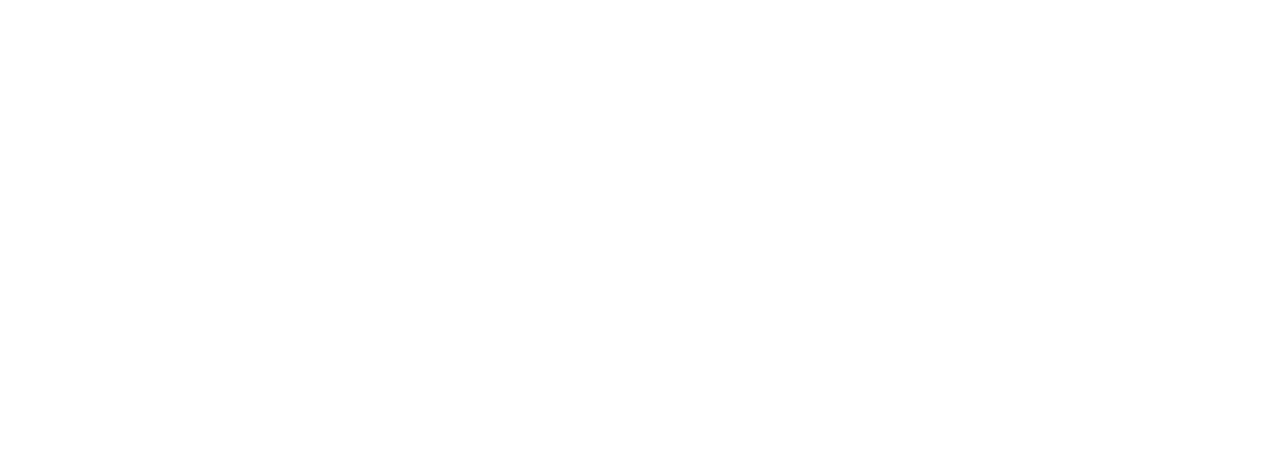
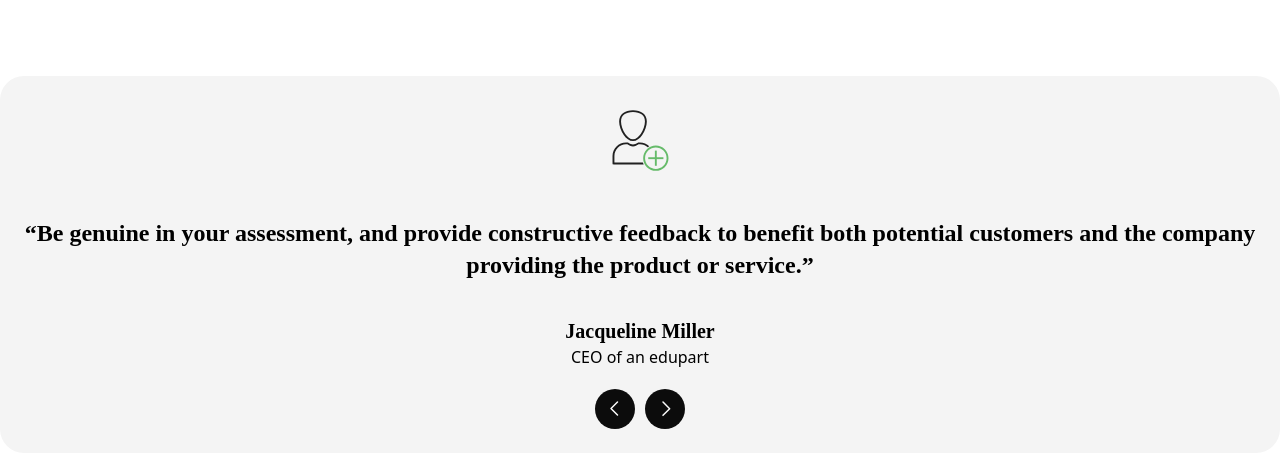
Before and after one commit to hrshit/QuickKit, a React (Vite) app: page / in a window 1280 px wide. Shown: the part 4559-5017 px from the top of the page. Before the commit the page ends 4643 px from the top, so only its background shows below. Built offline with nearby package versions, Linux system fonts and the light colour scheme.

Commit message:
testimonial added

```diff
--- a/src/App.jsx
+++ b/src/App.jsx
@@ -8,6 +8,7 @@
 import { Process } from "./components/process";
 import { Project } from "./components/Project/Project";
 import { Testimonial } from "./components/Testimonial";
+import { footer } from "./components/footer";
 
 function App() {
   return (
@@ -17,7 +18,8 @@
       <About/>
       <Process />
       <Project />
-      <Testimonial/>
+      <Testimonial />
+      <footer/>
     </>
   );
 
--- a/src/components/Testimonial/Testimonial.jsx
+++ b/src/components/Testimonial/Testimonial.jsx
@@ -4,14 +4,28 @@
 
 const Testimonial = () => {
     return (
-        <div>
-            <Container>
-                <div className="flex  justify-center">
+      <div className="flex justify-center">
+        <Container>
+          <div className="flex flex-col items-center gap-9 bg-light-grey p-6 rounded-3xl">
+            <img src="/testimonial/user.svg" className="" alt="" />
+            <h1 className="font-Roboto text-2xl font-extrabold text-center">
+              “Be genuine in your assessment, and provide constructive feedback
+              to benefit both potential customers and the company providing the
+              product or service.”
+            </h1>
+            <div className="flex flex-col items-center">
+              <h1 className="font-Roboto font-bold text-xl">
+                Jacqueline Miller
+              </h1>
+             <p>CEO of an edupart</p>
 
-                </div>
-            </Container>
-        </div>
-    )
+                <img src="/testimonial/direction.svg" className="mt-5" alt="" />
+
+            </div>
+          </div>
+        </Container>
+      </div>
+    );
 }
 
 export {
--- /dev/null
+++ b/src/components/footer/footer.jsx
@@ -0,0 +1,26 @@
+import { Container } from "../Container"
+
+const footer = () => {
+    return (
+      <div className="flex justify-center ">
+        <Container>
+          <div className="flex p-10 gap-10">
+            <div className="flex flex-col gap-8">
+              <div>
+                <img
+                  src="/logo.svg"
+                  className="w-[154px] h-[33.97px]"
+                  alt="Quickit Logo"
+                />
+              </div>
+            </div>
+            <div></div>
+          </div>
+        </Container>
+      </div>
+    );
+}
+
+export {
+    footer
+}
--- /dev/null
+++ b/src/components/footer/index.js
@@ -0,0 +1 @@
+export * from "./footer"
```
Also changed, not shown: public/testimonial/direction.svg (added), public/testimonial/user.svg (added).
